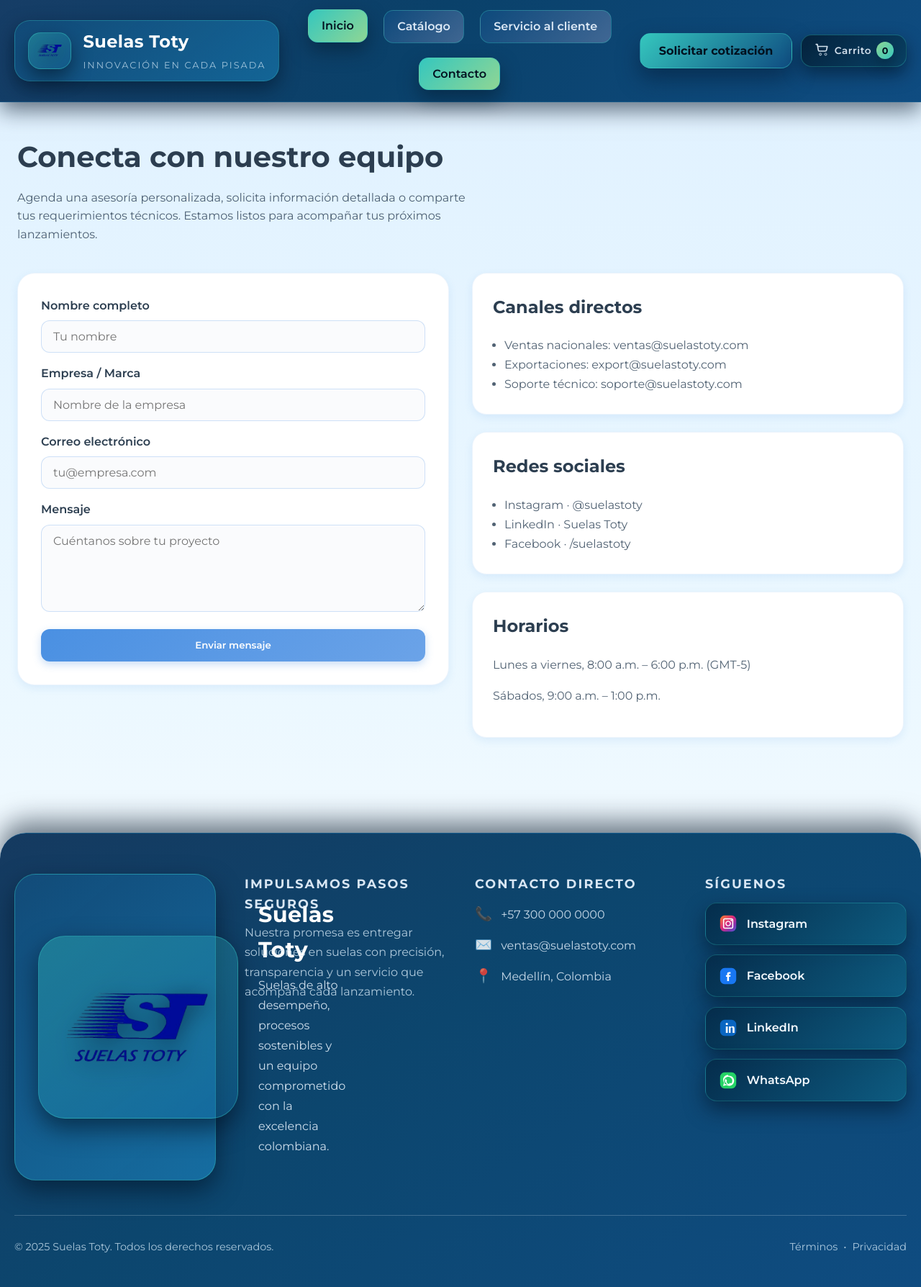
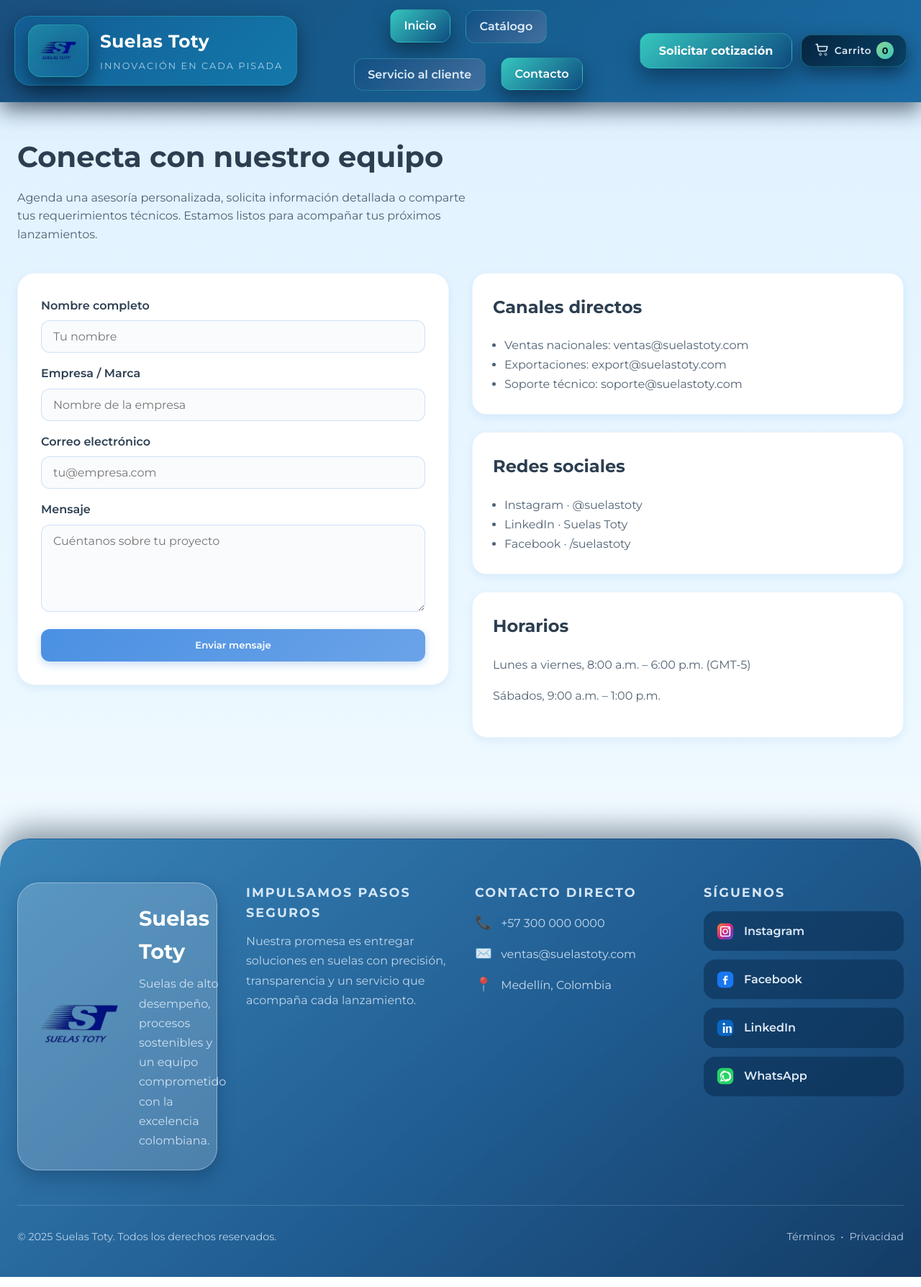
Before and after one commit to rubenmarti1972/suelas-toty, an Angular app in the folder frontend/: page /contacto in a window 1280 px wide. Shown: the whole page at 72% size. Built offline with nearby package versions, Linux system fonts and the light colour scheme.

Commit message:
Versión para reunión 10-11-2025

```diff
--- /dev/null
+++ b/frontend/n/index.html
@@ -0,0 +1,89 @@
+<!DOCTYPE html>
+<html>
+  <head>
+    <meta charset="utf-8">
+    <meta name="viewport" content="width=device-width, initial-scale=1">
+    <title>Welcome to Firebase Hosting</title>
+
+    <!-- update the version number as needed -->
+    <script defer src="/__/firebase/12.5.0/firebase-app-compat.js"></script>
+    <!-- include only the Firebase features as you need -->
+    <script defer src="/__/firebase/12.5.0/firebase-auth-compat.js"></script>
+    <script defer src="/__/firebase/12.5.0/firebase-database-compat.js"></script>
+    <script defer src="/__/firebase/12.5.0/firebase-firestore-compat.js"></script>
+    <script defer src="/__/firebase/12.5.0/firebase-functions-compat.js"></script>
+    <script defer src="/__/firebase/12.5.0/firebase-messaging-compat.js"></script>
+    <script defer src="/__/firebase/12.5.0/firebase-storage-compat.js"></script>
+    <script defer src="/__/firebase/12.5.0/firebase-analytics-compat.js"></script>
+    <script defer src="/__/firebase/12.5.0/firebase-remote-config-compat.js"></script>
+    <script defer src="/__/firebase/12.5.0/firebase-performance-compat.js"></script>
+    <!--
+      initialize the SDK after all desired features are loaded, set useEmulator to false
+      to avoid connecting the SDK to running emulators.
+    -->
+    <script defer src="/__/firebase/init.js?useEmulator=true"></script>
+
+    <style media="screen">
+      body { background: #ECEFF1; color: rgba(0,0,0,0.87); font-family: Roboto, Helvetica, Arial, sans-serif; margin: 0; padding: 0; }
+      #message { background: white; max-width: 360px; margin: 100px auto 16px; padding: 32px 24px; border-radius: 3px; }
+      #message h2 { color: #ffa100; font-weight: bold; font-size: 16px; margin: 0 0 8px; }
+      #message h1 { font-size: 22px; font-weight: 300; color: rgba(0,0,0,0.6); margin: 0 0 16px;}
+      #message p { line-height: 140%; margin: 16px 0 24px; font-size: 14px; }
+      #message a { display: block; text-align: center; background: #039be5; text-transform: uppercase; text-decoration: none; color: white; padding: 16px; border-radius: 4px; }
+      #message, #message a { box-shadow: 0 1px 3px rgba(0,0,0,0.12), 0 1px 2px rgba(0,0,0,0.24); }
+      #load { color: rgba(0,0,0,0.4); text-align: center; font-size: 13px; }
+      @media (max-width: 600px) {
+        body, #message { margin-top: 0; background: white; box-shadow: none; }
+        body { border-top: 16px solid #ffa100; }
+      }
+    </style>
+  </head>
+  <body>
+    <div id="message">
+      <h2>Welcome</h2>
+      <h1>Firebase Hosting Setup Complete</h1>
+      <p>You're seeing this because you've successfully setup Firebase Hosting. Now it's time to go build something extraordinary!</p>
+      <a target="_blank" href="https://firebase.google.com/docs/hosting/">Open Hosting Documentation</a>
+    </div>
+    <p id="load">Firebase SDK Loading&hellip;</p>
+
+    <script>
+      document.addEventListener('DOMContentLoaded', function() {
+        const loadEl = document.querySelector('#load');
+        // // 🔥🔥🔥🔥🔥🔥🔥🔥🔥🔥🔥🔥🔥🔥🔥🔥🔥🔥🔥🔥🔥🔥🔥🔥🔥🔥🔥🔥🔥🔥🔥
+        // // The Firebase SDK is initialized and available here!
+        //
+        // firebase.auth().onAuthStateChanged(user => { });
+        // firebase.database().ref('/path/to/ref').on('value', snapshot => { });
+        // firebase.firestore().doc('/foo/bar').get().then(() => { });
+        // firebase.functions().httpsCallable('yourFunction')().then(() => { });
+        // firebase.messaging().requestPermission().then(() => { });
+        // firebase.storage().ref('/path/to/ref').getDownloadURL().then(() => { });
+        // firebase.analytics(); // call to activate
+        // firebase.analytics().logEvent('tutorial_completed');
+        // firebase.performance(); // call to activate
+        //
+        // // 🔥🔥🔥🔥🔥🔥🔥🔥🔥🔥🔥🔥🔥🔥🔥🔥🔥🔥🔥🔥🔥🔥🔥🔥🔥🔥🔥🔥🔥🔥🔥
+
+        try {
+          let app = firebase.app();
+          let features = [
+            'auth',
+            'database',
+            'firestore',
+            'functions',
+            'messaging',
+            'storage',
+            'analytics',
+            'remoteConfig',
+            'performance',
+          ].filter(feature => typeof app[feature] === 'function');
+          loadEl.textContent = `Firebase SDK loaded with ${features.join(', ')}`;
+        } catch (e) {
+          console.error(e);
+          loadEl.textContent = 'Error loading the Firebase SDK, check the console.';
+        }
+      });
+    </script>
+  </body>
+</html>
--- a/frontend/src/app/core/layout/footer.component.scss
+++ b/frontend/src/app/core/layout/footer.component.scss
@@ -1,69 +1,56 @@
-:host {
-  display: block;
+.footer {
+  margin-top: 5rem;
+  padding: 3.75rem 0 2.75rem;
+  border-radius: 2.5rem 2.5rem 0 0;
+  background: linear-gradient(
+    320deg,
+    rgba(10, 52, 96, 0.96) 0%,
+    rgba(18, 82, 138, 0.94) 45%,
+    rgba(36, 118, 176, 0.90) 100%
+  );
+  color: rgba(233, 245, 255, 0.9);
+  box-shadow: 0 -16px 36px rgba(3, 25, 50, 0.4);
+  border-top: 1px solid rgba(20, 80, 150, 0.32);
 }
-
-.footer {
-  margin-top: 4.5rem;
-  padding: 3.5rem 0 2.75rem;
-  border-radius: 2.25rem 2.25rem 0 0;
-  background: linear-gradient(145deg, #153a60 0%, #0c466e 45%, #0f4c81 100%);
-  color: rgba(235, 245, 255, 0.88);
-  border-top: 1px solid rgba(37, 118, 170, 0.4);
-  box-shadow: 0 -16px 36px rgba(2, 18, 36, 0.55);
-}
-
 .footer__content {
   display: grid;
   gap: 2.5rem;
-  width: min(1800px, calc(100% - 2.5rem));
+  width: min(1800px, calc(100% - 3rem));
   margin: 0 auto;
 }
-
 .footer__brand {
   display: flex;
-  gap: 1.75rem;
+  gap: 1.35rem;
   align-items: center;
-  padding: 2rem;
-  border-radius: 1.85rem;
-  background: linear-gradient(140deg, rgba(18, 76, 122, 0.95), rgba(22, 110, 162, 0.98));
-  border: 1px solid rgba(53, 199, 190, 0.4);
-  box-shadow: 0 14px 34px rgba(2, 18, 36, 0.6);
-  color: #f4faff;
+  padding: 1.65rem;
+  border-radius: 1.9rem;
+  background: rgba(255, 255, 255, 0.18); /* ← antes era azul oscuro */
+  backdrop-filter: blur(6px);
+  border: 1px solid rgba(255, 255, 255, 0.35);
+  box-shadow: 0 10px 24px rgba(0, 25, 50, 0.25); /* Sombra mucho más suave */
+  color: #ffffff;
 }
-
-.footer__logo-wrap {
-  display: inline-flex;
-  align-items: center;
-  justify-content: center;
-  border-radius: 2.35rem;
-  padding: 1rem 1.75rem;
-  background: linear-gradient(145deg, rgba(53, 199, 190, 0.36), rgba(18, 110, 166, 0.34));
-  border: 1px solid rgba(53, 199, 190, 0.4);
-  box-shadow: 0 14px 34px rgba(2, 18, 36, 0.62);
-}
-
 .footer__logo {
-  width: clamp(140px, 24vw, 220px);
+  width: clamp(80px, 16vw, 120px); /* más pequeño */
   height: auto;
-  display: block;
-  filter: drop-shadow(0 6px 16px rgba(3, 18, 36, 0.55)) brightness(1.18) contrast(1.08);
+  padding: 0;                    /* sin relleno */
+  background: none;              /* sin tarjeta */
+  border: none;                  /* sin borde */
+  box-shadow: none;              /* sin sombra */
+  border-radius: 0;              /* logo tal cual */
 }
 
 .footer__brand h2 {
-  margin: 0 0 0.65rem;
-  font-size: 1.9rem;
+  margin: 0 0 0.5rem;
+  font-size: 1.8rem;
   color: #ffffff;
-  letter-spacing: 0.01em;
 }
-
 .footer__brand p {
   margin: 0;
   max-width: 32rem;
-  line-height: 1.75;
-  color: rgba(235, 245, 255, 0.88);
-  font-size: 1rem;
+  line-height: 1.7;
+  color: rgba(236, 244, 255, 0.82);
 }
-
 .footer__mission h3,
 .footer__contact h3,
 .footer__social h3 {
@@ -71,115 +58,96 @@
   font-size: 1.1rem;
   text-transform: uppercase;
   letter-spacing: 0.12em;
-  color: rgba(233, 244, 255, 0.92);
+  color: rgba(228, 241, 255, 0.92);
 }
-
 .footer__mission p {
   margin: 0;
   max-width: 28rem;
   line-height: 1.7;
-  color: rgba(214, 234, 248, 0.8);
+  color: rgba(233, 245, 255, 0.78);
 }
-
 .footer__contact ul {
   list-style: none;
   margin: 0;
   padding: 0;
   display: grid;
   gap: 0.75rem;
-  color: rgba(233, 244, 255, 0.84);
 }
-
+.footer__contact li {
+  color: rgba(228, 241, 255, 0.85);
+}
 .footer__icon {
   font-size: 1.2rem;
   margin-right: 0.5rem;
 }
-
 .footer__social-grid {
   display: grid;
-  gap: 0.85rem;
+  gap: 0.75rem;
   grid-template-columns: repeat(auto-fit, minmax(160px, 1fr));
 }
-
 .footer__social-link {
   display: inline-flex;
   align-items: center;
   gap: 0.75rem;
-  padding: 0.9rem 1.05rem;
+  padding: 0.85rem 1rem;
   border-radius: 1rem;
   text-decoration: none;
-  background: linear-gradient(135deg, rgba(4, 42, 72, 0.9), rgba(14, 94, 130, 0.9));
-  color: #f4faff;
+  background: rgba(5, 37, 70, 0.48);
+  color: rgba(236, 244, 255, 0.94);
   font-weight: 600;
-  border: 1px solid rgba(53, 199, 190, 0.28);
-  transition: transform 0.2s ease, background 0.2s ease, box-shadow 0.2s ease;
-  box-shadow: 0 12px 28px rgba(2, 18, 36, 0.55);
+  transition: transform 0.2s ease, background 0.2s ease, box-shadow 0.2s ease, color 0.2s ease;
 }
-
 .footer__social-link img {
   width: 28px;
   height: 28px;
 }
-
 .footer__social-link:hover {
-  background: linear-gradient(135deg, #35c7be, #0f4c81);
-  color: #02111f;
+  background: linear-gradient(135deg, rgba(9, 57, 103, 0.95), rgba(27, 128, 162, 0.92));
+  color: #ffffff;
   transform: translateY(-2px);
-  box-shadow: 0 16px 34px rgba(2, 18, 36, 0.65);
+  box-shadow: 0 6px 16px rgba(15, 76, 129, 0.22);
 }
-
 .footer__bottom {
   margin-top: 3rem;
   padding-top: 2rem;
-  border-top: 1px solid rgba(233, 244, 255, 0.22);
+  border-top: 1px solid rgba(233, 245, 255, 0.18);
   display: flex;
   flex-wrap: wrap;
   gap: 1rem;
   justify-content: space-between;
   align-items: center;
   font-size: 0.9rem;
-  color: rgba(214, 234, 248, 0.78);
-  width: min(1800px, calc(100% - 2.5rem));
+  color: rgba(228, 241, 255, 0.78);
+  width: min(1800px, calc(100% - 3rem));
   margin-left: auto;
   margin-right: auto;
 }
-
 .footer__bottom p {
   margin: 0;
 }
-
 .footer__policies {
   display: inline-flex;
   align-items: center;
   gap: 0.5rem;
 }
-
 .footer__policies a {
   color: inherit;
   text-decoration: none;
 }
-
 .footer__policies a:hover {
   text-decoration: underline;
 }
-
 @media (min-width: 1000px) {
   .footer__content {
     grid-template-columns: repeat(4, minmax(0, 1fr));
     align-items: start;
   }
 }
-
 @media (max-width: 640px) {
-  .footer__content {
-    width: min(1800px, calc(100% - 1.5rem));
-  }
-
   .footer__brand {
     flex-direction: column;
     align-items: flex-start;
   }
-
   .footer__bottom {
     flex-direction: column;
     align-items: flex-start;
--- a/frontend/src/app/core/layout/header.component.scss
+++ b/frontend/src/app/core/layout/header.component.scss
@@ -2,11 +2,12 @@
   display: block;
 }
 
+/* Fondo un poco más claro, dentro de la paleta */
 .header {
   position: sticky;
   top: 0;
   z-index: 50;
-  background: linear-gradient(130deg, #163d66 0%, #0a416a 45%, #0f4c81 100%);
+  background: linear-gradient(130deg, #1a507f 0%, #165b8c 45%, #1b6aa3 100%);
   color: #f4faff;
   border-bottom: 1px solid rgba(33, 110, 160, 0.45);
   box-shadow: 0 12px 28px rgba(3, 18, 36, 0.55);
@@ -23,30 +24,32 @@
   padding: 0.9rem 0;
 }
 
+/* Marca con ligero realce */
 .header__brand {
   display: inline-flex;
   align-items: center;
   gap: 1rem;
   text-decoration: none;
-  padding: 0.65rem 1.1rem;
+  padding: 0.7rem 1.15rem;
   border-radius: 1.35rem;
-  background: linear-gradient(140deg, rgba(18, 76, 122, 0.9), rgba(20, 102, 152, 0.96));
+  background: linear-gradient(140deg, rgba(18, 96, 152, 0.88), rgba(20, 122, 172, 0.94));
   border: 1px solid rgba(53, 199, 190, 0.32);
-  box-shadow: 0 10px 26px rgba(2, 18, 36, 0.55);
+  box-shadow: 0 10px 26px rgba(2, 18, 36, 0.5);
   transition: transform 0.2s ease, box-shadow 0.2s ease;
   color: inherit;
 }
 
 .header__brand:hover {
   transform: translateY(-1px);
-  box-shadow: 0 14px 32px rgba(2, 18, 36, 0.65);
+  box-shadow: 0 14px 32px rgba(2, 18, 36, 0.6);
 }
 
+/* Logo más grande */
 .header__logo-wrap {
   display: inline-flex;
   align-items: center;
   justify-content: center;
-  padding: 0.35rem 0.65rem;
+  padding: 0.45rem 0.8rem; /* un poco más de aire */
   border-radius: 1.1rem;
   background: linear-gradient(140deg, rgba(53, 199, 190, 0.36), rgba(18, 96, 152, 0.38));
   border: 1px solid rgba(53, 199, 190, 0.45);
@@ -58,12 +61,13 @@
 }
 
 .header__logo {
-  height: 38px;
+  height: 48px;           /* ↑ antes: 38px */
   width: auto;
   display: block;
-  filter: drop-shadow(0 4px 12px rgba(3, 18, 36, 0.55)) brightness(1.18) contrast(1.08);
+  filter: drop-shadow(0 4px 12px rgba(3, 18, 36, 0.5)) brightness(1.1) contrast(1.05);
 }
 
+/* Identidad */
 .header__identity {
   display: flex;
   flex-direction: column;
@@ -73,7 +77,7 @@
 .header__name {
   margin: 0;
   font-weight: 700;
-  font-size: 1.5rem;
+  font-size: 1.55rem;
   letter-spacing: 0.02em;
   color: #ffffff;
 }
@@ -83,9 +87,10 @@
   font-size: 0.8rem;
   text-transform: uppercase;
   letter-spacing: 0.16em;
-  color: rgba(214, 234, 248, 0.72);
+  color: rgba(214, 234, 248, 0.78);
 }
 
+/* Nav */
 .header__nav {
   display: flex;
   justify-content: center;
@@ -103,20 +108,22 @@
   font-weight: 600;
   padding: 0.55rem 1.15rem;
   border-radius: 0.85rem;
-  color: rgba(235, 245, 255, 0.92);
-  background: linear-gradient(135deg, rgba(15, 76, 129, 0.75), rgba(93, 122, 166, 0.65));
+  color: rgba(235, 245, 255, 0.94);
+  background: linear-gradient(135deg, rgba(15, 76, 129, 0.72), rgba(93, 122, 166, 0.62));
   border: 1px solid rgba(53, 199, 190, 0.35);
   transition: background 0.2s ease, color 0.2s ease, transform 0.2s ease, box-shadow 0.2s ease;
 }
 
+/* Mantener texto blanco en hover/activo para legibilidad */
 .header__nav-link:hover,
 .header__nav-link--active {
-  background: linear-gradient(135deg, var(--color-secondary), var(--color-accent));
-  color: #02111f;
+  background: linear-gradient(135deg, var(--color-secondary), var(--color-primary));
+  color: #ffffff;
   transform: translateY(-1px);
   box-shadow: 0 12px 26px rgba(6, 30, 50, 0.55);
 }
 
+/* Acciones */
 .header__actions {
   display: flex;
   align-items: center;
@@ -124,23 +131,25 @@
   justify-content: flex-end;
 }
 
+/* CTA con texto blanco para contraste */
 .header__cta {
   text-decoration: none;
   font-weight: 700;
   padding: 0.65rem 1.6rem;
   border-radius: 0.95rem;
   background: linear-gradient(135deg, var(--color-secondary), var(--color-primary));
-  color: #02111f;
+  color: #ffffff; /* antes: #02111f */
   border: 1px solid rgba(53, 199, 190, 0.45);
-  box-shadow: 0 14px 30px rgba(4, 28, 54, 0.55);
+  box-shadow: 0 14px 30px rgba(4, 28, 54, 0.5);
   transition: transform 0.2s ease, box-shadow 0.2s ease;
 }
 
 .header__cta:hover {
   transform: translateY(-2px);
-  box-shadow: 0 18px 38px rgba(4, 28, 54, 0.62);
+  box-shadow: 0 18px 38px rgba(4, 28, 54, 0.6);
 }
 
+/* Carrito */
 .header__cart {
   display: inline-flex;
   align-items: center;
@@ -149,17 +158,17 @@
   border-radius: 0.95rem;
   border: 1px solid rgba(53, 199, 190, 0.32);
   background: linear-gradient(140deg, rgba(3, 30, 54, 0.9), rgba(9, 64, 98, 0.92));
-  color: rgba(235, 245, 255, 0.9);
+  color: rgba(235, 245, 255, 0.95);
   font-weight: 600;
   cursor: pointer;
   transition: background 0.2s ease, transform 0.2s ease, box-shadow 0.2s ease;
-  box-shadow: 0 10px 24px rgba(2, 18, 36, 0.55);
+  box-shadow: 0 10px 24px rgba(2, 18, 36, 0.5);
 }
 
 .header__cart:hover {
-  background: linear-gradient(140deg, rgba(5, 44, 78, 0.95), rgba(13, 90, 128, 0.95));
+  background: linear-gradient(140deg, rgba(5, 44, 78, 0.95), rgba(13, 90, 128, 0.96));
   transform: translateY(-2px);
-  box-shadow: 0 14px 30px rgba(2, 18, 36, 0.65);
+  box-shadow: 0 14px 30px rgba(2, 18, 36, 0.6);
 }
 
 .header__cart-icon svg {
@@ -174,6 +183,7 @@
   letter-spacing: 0.04em;
 }
 
+/* Badge del carrito: mantener contraste */
 .header__cart-count {
   display: inline-flex;
   align-items: center;
@@ -189,50 +199,32 @@
   box-shadow: 0 8px 18px rgba(6, 30, 50, 0.55);
 }
 
+/* Responsivo */
 @media (max-width: 1100px) {
   .header__inner {
     grid-template-columns: minmax(0, 1fr);
     gap: 1.1rem;
     text-align: left;
   }
-
-  .header__brand {
-    justify-self: flex-start;
-  }
-
-  .header__nav {
-    justify-content: flex-start;
-  }
-
-  .header__actions {
-    justify-content: flex-start;
-    flex-wrap: wrap;
-  }
+  .header__brand { justify-self: flex-start; }
+  .header__nav { justify-content: flex-start; }
+  .header__actions { justify-content: flex-start; flex-wrap: wrap; }
 }
 
 @media (max-width: 640px) {
-  .header__inner {
-    width: min(1800px, calc(100% - 1.5rem));
-  }
+  .header__inner { width: min(1800px, calc(100% - 1.5rem)); }
 
-  .header__nav {
-    flex-direction: column;
-    align-items: stretch;
-  }
+  .header__nav { flex-direction: column; align-items: stretch; }
+  .header__nav-link { width: 100%; text-align: center; }
 
-  .header__nav-link {
-    width: 100%;
-    text-align: center;
-  }
+  .header__actions { flex-direction: column; align-items: stretch; }
+  .header__cta, .header__cart { width: 100%; justify-content: center; }
 
-  .header__actions {
-    flex-direction: column;
-    align-items: stretch;
-  }
+  /* Logo un poco más contenido en móviles para no desbordar */
+  .header__logo { height: 44px; }
+}
 
-  .header__cta,
-  .header__cart {
-    width: 100%;
-    justify-content: center;
-  }
+/* Logo aún mayor en pantallas grandes */
+@media (min-width: 1200px) {
+  .header__logo { height: 56px; }
 }
--- a/frontend/src/app/features/home/home.component.html
+++ b/frontend/src/app/features/home/home.component.html
@@ -1,6 +1,6 @@
 <section class="hero">
   <div class="hero__content">
-    <span class="hero__subtitle">Bienvenido a</span>
+    <span class="hero__subtitle">Bienvenido a </span>
     <h1 class="hero__title">Suelas Toty</h1>
     <p class="hero__description">
       Somos aliados estratégicos para fabricantes de calzado que buscan suelas modernas, confiables y con un acabado impecable.
@@ -59,8 +59,6 @@
     <div class="hero__image-grid">
       <img src="/assets/images/products/re-rosalia.png" alt="Suela deportiva" class="grid-img grid-img-1" />
       <img src="/assets/images/products/ref-cross.png" alt="Suela casual" class="grid-img grid-img-2" />
-      <img src="/assets/images/products/ref-gregory.png" alt="Suela running" class="grid-img grid-img-3" />
-      <img src="/assets/images/products/ref-gregory.png" alt="Suela running" class="grid-img grid-img-3" />
     </div>
   </div>
 </section>
--- a/frontend/src/app/features/products/products.component.ts
+++ b/frontend/src/app/features/products/products.component.ts
@@ -66,7 +66,7 @@ interface Product {
             </div>
             <div class="product-card__actions">
               <button type="button" class="product-card__action">Solicitar muestra</button>
-              <button type="button" class="product-card__ghost">Agregar a cotización</button>
+              <button type="button" class="product-card__action--quote">Agregar a cotización</button>
             </div>
           </div>
         </article>
```
Also changed, not shown: frontend/src/app/features/home/home.component.scss (+4 -4 lines), frontend/src/app/features/products/products.component.scss (+196 -134 lines), frontend/firebase.json (added), 1 other file (tests, documents, lock files or other folders).
